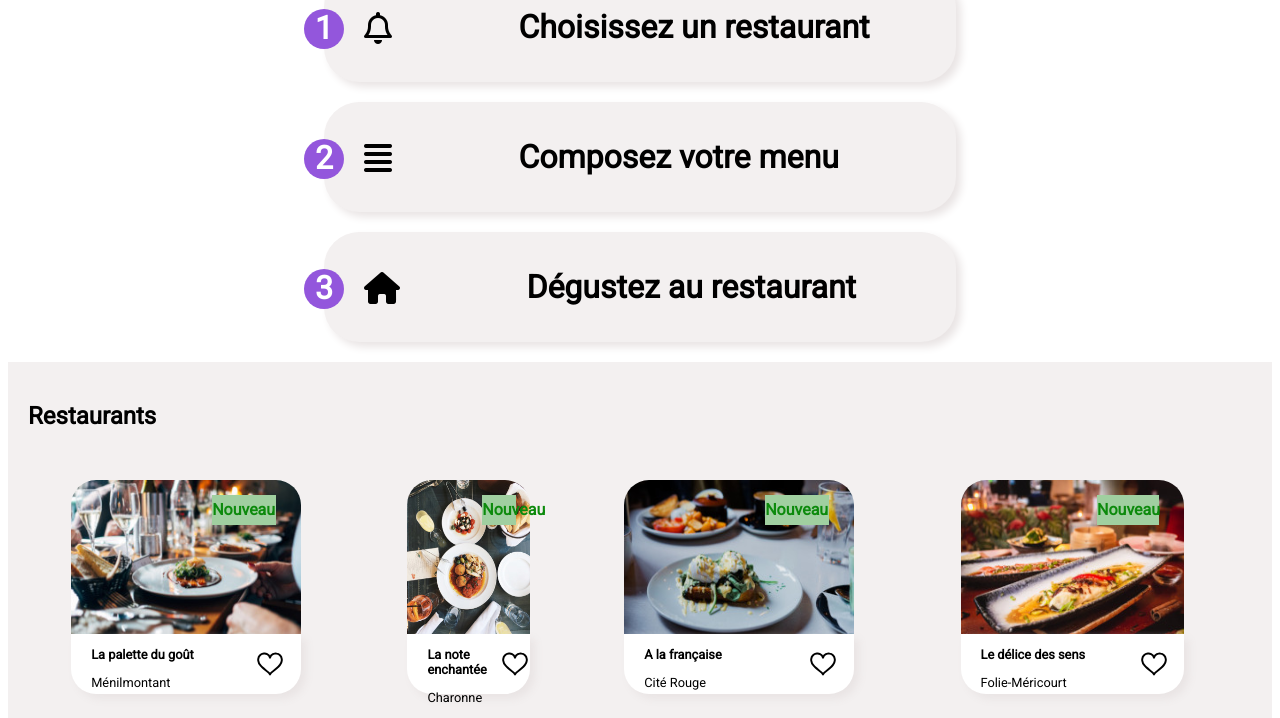
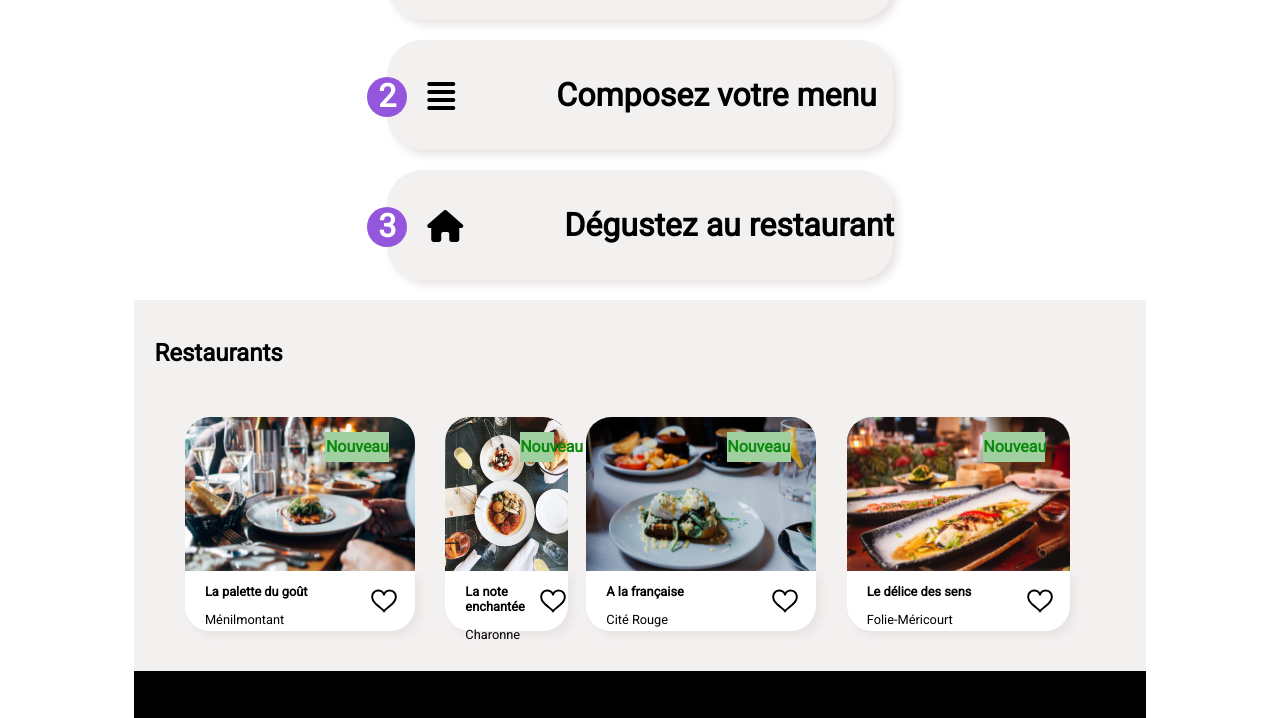
Before and after one commit to AdrienW86/AdrienWeissenbacher_3_02102020, a plain HTML site: page index.html in a window 1280 px wide. Shown: the part 741-1459 px from the top of the page. Drawn offline with Linux system fonts and the light colour scheme; a web font is replaced by a local one.

Commit message:
correction

```diff
--- a/index.html
+++ b/index.html
@@ -3,6 +3,7 @@
 <head>
     <meta charset="UTF-8">
     <meta name="viewport" content="width=device-width, initial-scale=1.0">
+    <meta name="descprition" content="ohmyfood">
     <title>ohmyfood!</title>
     <script src="https://kit.fontawesome.com/3d407ecafd.js" crossorigin="anonymous"></script>
     <link href="https://fonts.googleapis.com/css2?family=Roboto&display=swap" rel="stylesheet">
@@ -14,7 +15,7 @@
      <div class="container">
          <header>
               <div class="title">
-                  <img src="img/ohmyfood.png" alt="ohmyfood">
+                  <img src="img/ohmyfood.svg" alt="ohmyfood">
              </div>
          </header>
          <div class="bloc">
@@ -214,10 +215,10 @@
 
                                 <div class="logo_footer">
                                     <i class="fas fa-utensils"></i> Proposer un restaurant <br>
-                                    <i class="far fa-handshake"></i> Devenir partenaire <br>
+                                    <i class="far fa-handshake"></i> Devenir partenaire  <br>
                                     Mentions légales <br>
                                     <a href="mailto:adrien_weiss@outlook.fr">Contact</a>
-                              </div>
+                               </div>
                          </footer>
     </div>
     </div>
--- a/sass/base/fonts.scss
+++ b/sass/base/fonts.scss
@@ -7,6 +7,7 @@ h1 {
     font-family: 'Shrikhand', cursive;
     font-size: 1.5em;
     font-weight: bold;
+    margin-left: 20px;
 }
 
 h2 {
--- a/sass/composants/buttons.scss
+++ b/sass/composants/buttons.scss
@@ -91,7 +91,6 @@
             border-radius:0 10px 10px 0;
             width: 70px;
             height: 80px;
-            transform: width;
             transition-property: width ;
             transition-delay: 0.5s;
             transition-duration: 1s;
@@ -106,8 +105,8 @@
                     left:25%;
                     justify-content: center;
                     transform: rotate(360deg);
-                    transition-delay: 0.1s;
-                    transition-duration: 0.7s;
+                    transition-delay: 0.5s;
+                    transition-duration: 1s;
                     transition-timing-function: ease-in-out;
                 }
         }
--- a/sass/layout/footer.scss
+++ b/sass/layout/footer.scss
@@ -1,18 +1,5 @@
 footer {
-    color: white;
-    background-color: black;
-    font-size: 1.4em;
-    font-weight: bold;
-    height: 10%;
-    width: 100%;
-    margin: 0px;
-    padding: 10px;
-
-    a {
-        text-decoration: none;
-        color: white;
-        &:hover {
-            color: $primary;
-        }
-    }
+    @include footer;
+    @include footer_medium;
+    @include footer_large;
 }
--- a/sass/layout/menu.scss
+++ b/sass/layout/menu.scss
@@ -3,12 +3,27 @@
   }
 
 .container {
+    @media #{$phone} {
     display: flex;
     flex-direction: column;
     width: 100%;
     overflow:hidden;
 }
-
+@media #{$medium} {
+    display: flex;
+    flex-direction: column;
+    width: 80%;
+    margin: 0 10% 0 10%;
+    overflow:hidden;
+}
+@media #{$large} {
+    display: flex;
+    flex-direction: column;
+    width: 80%;
+    margin: 0 10% 0 10%;
+    overflow:hidden;
+}
+}
 /******************************** PAGE PRINCIPALE ************************************/
 
 .title {
--- a/sass/utils/mixins.scss
+++ b/sass/utils/mixins.scss
@@ -87,7 +87,7 @@
     color: white;
     font-size: 1.8em;
     font-weight: bold;
-    padding: 25px 60px 10px 50px;
+    padding-top: 20px;
     text-align: center;
     box-shadow:  5px 5px 8px #a8a6a6;
     background: linear-gradient($second, $primary);
@@ -189,8 +189,8 @@
             .icon {
                 display: flex;
                 position: relative;
-                top: 25px;
-                left: 30px;
+                top: 30px;
+                left: 20px;
             }
                 .choix {
                     display: flex;
@@ -198,7 +198,8 @@
                     width: 85%;
                     align-content: center;
                     justify-content: center;
-                    bottom: 8px;
+                    padding-top: 5px;
+
                 }
                         &:hover {
                             background-color: lighten($primary, 32);
@@ -656,7 +657,7 @@
             .name_restaurant {
                 display: inline-block;
                 width: 85%;
-                font-size: 2em;
+                font-size: 1.5em;
                 padding: 0 4% 10% 4%;
             }
                 .like_title {
@@ -711,3 +712,95 @@
                 }
     }
 }
+
+/***************************************** Footer ************************************************/
+
+@mixin footer {
+    @media #{$phone} {
+    color: white;
+    background-color: black;
+    font-size: 1em;
+    font-weight: normal;
+    height: 10%;
+    width: 100%;
+    margin: 0px;
+    padding-left: 5%;
+    padding-top: 2%;
+    padding-bottom: 5%;
+    letter-spacing: 2%;
+
+    .logo_footer i  {
+        width: 7%;
+        padding-bottom: 2%;
+    }
+       a {
+            display: block;
+            padding-top: 2%;
+            text-decoration: none;
+            color: white;
+                &:hover {
+                    color: $primary;
+                }
+        }
+    }
+}
+
+@mixin footer_medium {
+    @media #{$medium} {
+    color: white;
+    background-color: black;
+    font-size: 1.5em;
+    font-weight: normal;
+    height: 10%;
+    width: 100%;
+    margin: 0px;
+    padding-left: 5%;
+    padding-top: 2%;
+    padding-bottom: 5%;
+    letter-spacing: 2%;
+
+    .logo_footer i  {
+        width: 7%;
+        padding-bottom: 2%;
+    }
+        a {
+            display: block;
+            padding-top: 2%;
+            text-decoration: none;
+            color: white;
+                &:hover {
+                    color: $primary;
+                }
+        }
+    }
+}
+
+@mixin footer_large {
+    @media #{$large} {
+    color: white;
+    background-color: black;
+    font-size: 2em;
+    font-weight: normal;
+    height: 10%;
+    width: 100%;
+    margin: 0px;
+    padding-left: 5%;
+    padding-top: 2%;
+    padding-bottom: 5%;
+    letter-spacing: 2%;
+
+    .logo_footer i  {
+        width: 5%;
+        padding-bottom: 2%;
+    }
+        a {
+            display: block;
+            padding-top: 2%;
+            text-decoration: none;
+            color: white;
+                &:hover {
+                    color: $primary;
+                }
+        }
+    }
+}
--- a/sass/utils/variables.scss
+++ b/sass/utils/variables.scss
@@ -5,6 +5,6 @@ $third: #99E2D0;
 $primary-light: rgba(147, 86, 220,0.9);
 $second-light: rgba(255, 121, 218,0.9);
 
-$phone:"only screen and (max-width:780px)";
-$medium:"only screen and (min-width:780px) and(max-width: 1200px)";
+$phone:"only screen and (max-width:760px)";
+$medium:"only screen and (min-width:760px) and(max-width: 1200px)";
 $large:"only screen and (min-width: 1200px)";
```
Also changed, not shown: delice.html (+3 -2 lines), francaise.html (+3 -2 lines), note.html (+3 -2 lines), palette.html (+3 -2 lines), img/ohmyfood.png (deleted), img/ohmyfood.svg (added), img/ohmyfood_footer.png (deleted), img/ohmyfood_footer.svg (added), style.css, 1 other file.
